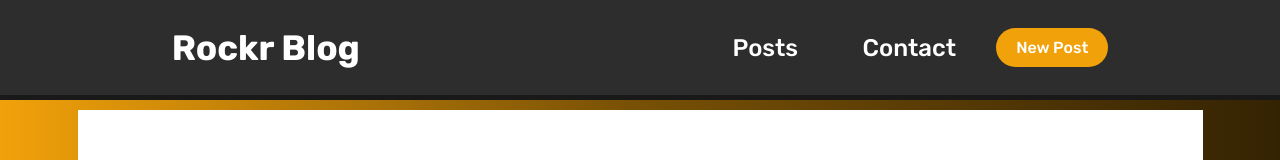
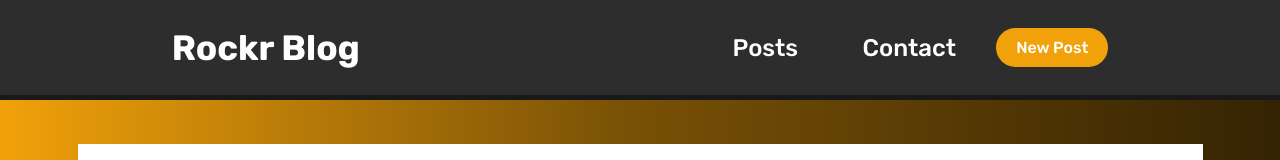
Before and after one commit to jairodoni/rockr-blog, a Next.js app: page /NewPost in a window 1280 px wide. Shown: the top 160 px of the page. Built offline with nearby package versions, Linux system fonts and the light colour scheme.

Commit message:
Navigation now is "fixed"

```diff
--- a/src/components/Navigation/styles.module.scss
+++ b/src/components/Navigation/styles.module.scss
@@ -1,11 +1,13 @@
 .navigation {
+  width: 100%;
   height: 100px;
   padding: 5px;
 
   display: flex;
   align-items: center;
   justify-content: space-around;
-  position: relative;
+  position: fixed;
+  top: 0;
   z-index: 1;
 
   background: var(--gray-700);
--- a/src/pages/index.tsx
+++ b/src/pages/index.tsx
@@ -58,6 +58,7 @@ export default function Timeline() {
         <section className={styles.timeline} >
           {posts.map(post => (
             <CardPost key={post.id} post={post} />
+
           ))}
         </section>
         {loading && page > 1 && (
--- a/src/styles/newpost.module.scss
+++ b/src/styles/newpost.module.scss
@@ -1,10 +1,10 @@
 .container {
   max-width: 1125px;
-  margin: 10px auto;
+  margin: 9rem auto 10px;
 
   color: var(--gray-600);
   background: var(--white);
-  padding: 3.5rem 16%;
+  padding: 10px 16% 3.5rem;
 
   form {
     display: flex;
@@ -92,6 +92,6 @@
 }
 @media (min-width: 1600px) {
   .container {
-    padding: 3.5rem 10%;
+    padding: 10px 10% 3.5rem;
   }
 }
--- a/src/styles/timeline.module.scss
+++ b/src/styles/timeline.module.scss
@@ -5,6 +5,7 @@
 
 .timeline {
   width: 100%;
+  margin-top: 9rem;
   display: grid;
   grid-template-columns: repeat(2, minmax(180px, 1fr));
   row-gap: 3rem;
```
